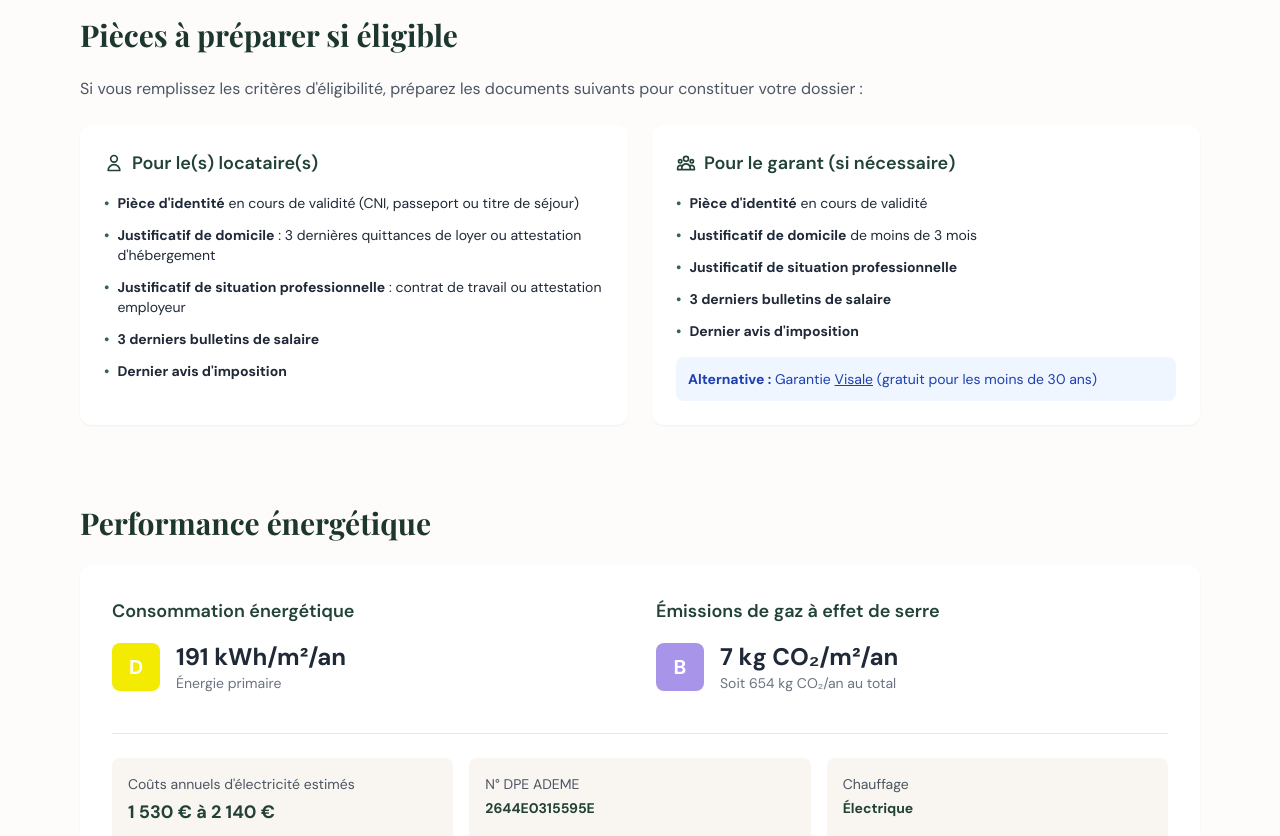
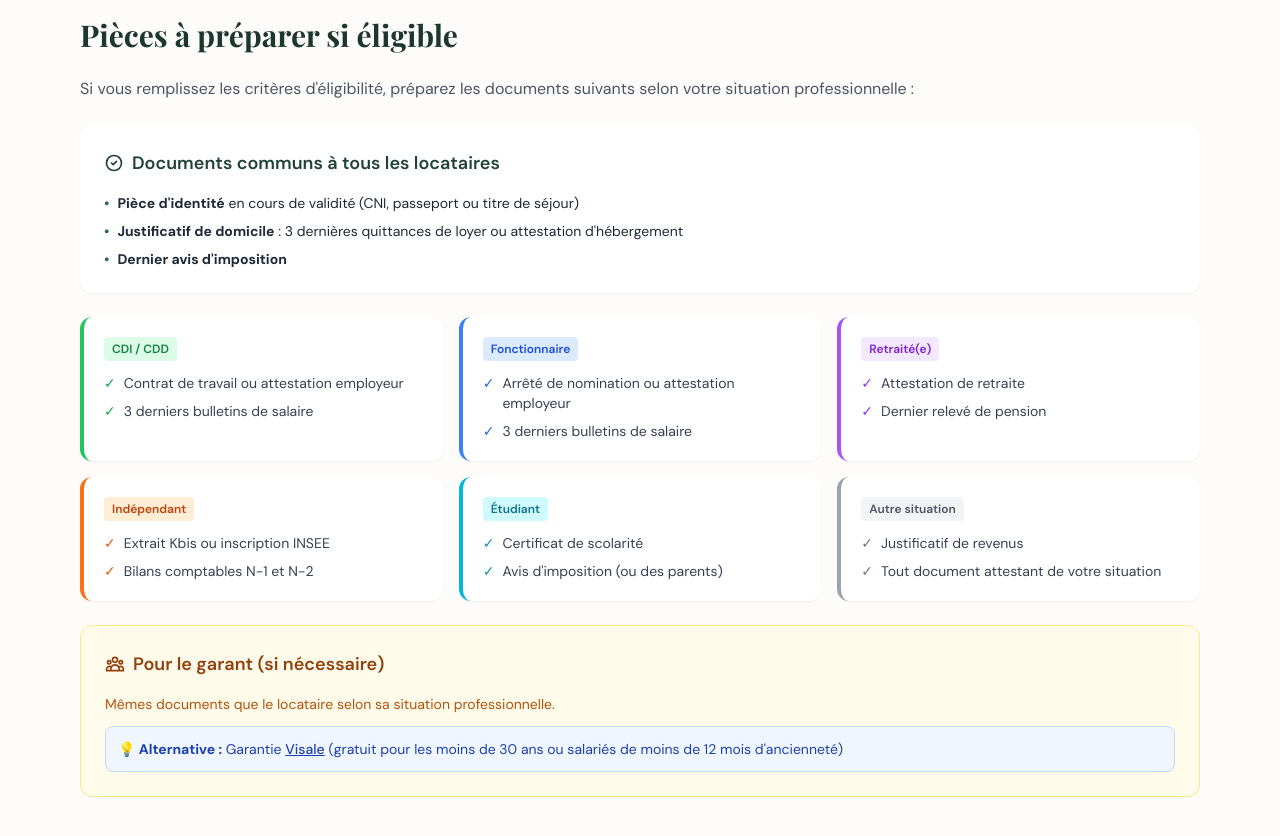
Before and after one commit to Maxime2d/location-machecoul, a Next.js app: page / in a window 1280 px wide. Shown: the part 4100-4936 px from the top of the page. Built offline with nearby package versions, Linux system fonts and the light colour scheme.

Commit message:
Update page.js

```diff
--- a/app/page.js
+++ b/app/page.js
@@ -204,6 +204,13 @@ export default function Home() {
 
   const handleStep1Submit = (e) => {
     e.preventDefault();
+
+    // Vérifier que situation1 est sélectionné
+    if (!situation1) {
+      alert('Veuillez sélectionner la situation professionnelle du Locataire 1.');
+      return;
+    }
+
     const data = new FormData(e.target);
     const formEntries = Object.fromEntries(data.entries());
     // Ajouter les situations au formData
@@ -545,36 +552,99 @@ export default function Home() {
       {/* Pièces justificatives */}
       <div className="max-w-6xl mx-auto px-4 py-10">
         <h2 className="font-serif text-3xl font-bold text-primary-900 mb-6">Pièces à préparer si éligible</h2>
-        <p className="text-gray-600 mb-6">Si vous remplissez les critères d'éligibilité, préparez les documents suivants pour constituer votre dossier :</p>
-        <div className="grid md:grid-cols-2 gap-6">
-          <div className="bg-white rounded-xl p-6 shadow-sm">
+        <p className="text-gray-600 mb-6">Si vous remplissez les critères d'éligibilité, préparez les documents suivants selon votre situation professionnelle :</p>
+
+        {/* Documents de base pour tous */}
+        <div className="bg-white rounded-xl p-6 shadow-sm mb-6">
           <h3 className="font-semibold text-lg text-primary-800 mb-4 flex items-center gap-2">
-              <svg className="w-5 h-5" fill="none" stroke="currentColor" viewBox="0 0 24 24"><path strokeLinecap="round" strokeLinejoin="round" strokeWidth="2" d="M16 7a4 4 0 11-8 0 4 4 0 018 0zM12 14a7 7 0 00-7 7h14a7 7 0 00-7-7z"/></svg>
-              Pour le(s) locataire(s)
+            <svg className="w-5 h-5" fill="none" stroke="currentColor" viewBox="0 0 24 24"><path strokeLinecap="round" strokeLinejoin="round" strokeWidth="2" d="M9 12l2 2 4-4m6 2a9 9 0 11-18 0 9 9 0 0118 0z"/></svg>
+            Documents communs à tous les locataires
           </h3>
-            <ul className="space-y-3 text-sm">
+          <ul className="space-y-2 text-sm">
             <li className="flex items-start gap-2"><span className="text-primary-600 font-bold">•</span><span><strong>Pièce d'identité</strong> en cours de validité (CNI, passeport ou titre de séjour)</span></li>
             <li className="flex items-start gap-2"><span className="text-primary-600 font-bold">•</span><span><strong>Justificatif de domicile</strong> : 3 dernières quittances de loyer ou attestation d'hébergement</span></li>
-              <li className="flex items-start gap-2"><span className="text-primary-600 font-bold">•</span><span><strong>Justificatif de situation professionnelle</strong> : contrat de travail ou attestation employeur</span></li>
-              <li className="flex items-start gap-2"><span className="text-primary-600 font-bold">•</span><span><strong>3 derniers bulletins de salaire</strong></span></li>
             <li className="flex items-start gap-2"><span className="text-primary-600 font-bold">•</span><span><strong>Dernier avis d'imposition</strong></span></li>
           </ul>
         </div>
-          <div className="bg-white rounded-xl p-6 shadow-sm">
-            <h3 className="font-semibold text-lg text-primary-800 mb-4 flex items-center gap-2">
+
+        {/* Documents selon situation */}
+        <div className="grid md:grid-cols-2 lg:grid-cols-3 gap-4 mb-6">
+          {/* CDI / CDD */}
+          <div className="bg-white rounded-xl p-5 shadow-sm border-l-4 border-green-500">
+            <h4 className="font-semibold text-green-800 mb-3 flex items-center gap-2">
+              <span className="bg-green-100 text-green-700 text-xs px-2 py-1 rounded">CDI / CDD</span>
+            </h4>
+            <ul className="space-y-2 text-sm text-gray-700">
+              <li className="flex items-start gap-2"><span className="text-green-600">✓</span>Contrat de travail ou attestation employeur</li>
+              <li className="flex items-start gap-2"><span className="text-green-600">✓</span>3 derniers bulletins de salaire</li>
+            </ul>
+          </div>
+
+          {/* Fonctionnaire */}
+          <div className="bg-white rounded-xl p-5 shadow-sm border-l-4 border-blue-500">
+            <h4 className="font-semibold text-blue-800 mb-3 flex items-center gap-2">
+              <span className="bg-blue-100 text-blue-700 text-xs px-2 py-1 rounded">Fonctionnaire</span>
+            </h4>
+            <ul className="space-y-2 text-sm text-gray-700">
+              <li className="flex items-start gap-2"><span className="text-blue-600">✓</span>Arrêté de nomination ou attestation employeur</li>
+              <li className="flex items-start gap-2"><span className="text-blue-600">✓</span>3 derniers bulletins de salaire</li>
+            </ul>
+          </div>
+
+          {/* Retraité */}
+          <div className="bg-white rounded-xl p-5 shadow-sm border-l-4 border-purple-500">
+            <h4 className="font-semibold text-purple-800 mb-3 flex items-center gap-2">
+              <span className="bg-purple-100 text-purple-700 text-xs px-2 py-1 rounded">Retraité(e)</span>
+            </h4>
+            <ul className="space-y-2 text-sm text-gray-700">
+              <li className="flex items-start gap-2"><span className="text-purple-600">✓</span>Attestation de retraite</li>
+              <li className="flex items-start gap-2"><span className="text-purple-600">✓</span>Dernier relevé de pension</li>
+            </ul>
+          </div>
+
+          {/* Indépendant */}
+          <div className="bg-white rounded-xl p-5 shadow-sm border-l-4 border-orange-500">
+            <h4 className="font-semibold text-orange-800 mb-3 flex items-center gap-2">
+              <span className="bg-orange-100 text-orange-700 text-xs px-2 py-1 rounded">Indépendant</span>
+            </h4>
+            <ul className="space-y-2 text-sm text-gray-700">
+              <li className="flex items-start gap-2"><span className="text-orange-600">✓</span>Extrait Kbis ou inscription INSEE</li>
+              <li className="flex items-start gap-2"><span className="text-orange-600">✓</span>Bilans comptables N-1 et N-2</li>
+            </ul>
+          </div>
+
+          {/* Étudiant */}
+          <div className="bg-white rounded-xl p-5 shadow-sm border-l-4 border-cyan-500">
+            <h4 className="font-semibold text-cyan-800 mb-3 flex items-center gap-2">
+              <span className="bg-cyan-100 text-cyan-700 text-xs px-2 py-1 rounded">Étudiant</span>
+            </h4>
+            <ul className="space-y-2 text-sm text-gray-700">
+              <li className="flex items-start gap-2"><span className="text-cyan-600">✓</span>Certificat de scolarité</li>
+              <li className="flex items-start gap-2"><span className="text-cyan-600">✓</span>Avis d'imposition (ou des parents)</li>
+            </ul>
+          </div>
+
+          {/* Autre */}
+          <div className="bg-white rounded-xl p-5 shadow-sm border-l-4 border-gray-400">
+            <h4 className="font-semibold text-gray-700 mb-3 flex items-center gap-2">
+              <span className="bg-gray-100 text-gray-600 text-xs px-2 py-1 rounded">Autre situation</span>
+            </h4>
+            <ul className="space-y-2 text-sm text-gray-700">
+              <li className="flex items-start gap-2"><span className="text-gray-500">✓</span>Justificatif de revenus</li>
+              <li className="flex items-start gap-2"><span className="text-gray-500">✓</span>Tout document attestant de votre situation</li>
+            </ul>
+          </div>
+        </div>
+
+        {/* Garant */}
+        <div className="bg-amber-50 border border-amber-200 rounded-xl p-6">
+          <h3 className="font-semibold text-lg text-amber-800 mb-4 flex items-center gap-2">
             <svg className="w-5 h-5" fill="none" stroke="currentColor" viewBox="0 0 24 24"><path strokeLinecap="round" strokeLinejoin="round" strokeWidth="2" d="M17 20h5v-2a3 3 0 00-5.356-1.857M17 20H7m10 0v-2c0-.656-.126-1.283-.356-1.857M7 20H2v-2a3 3 0 015.356-1.857M7 20v-2c0-.656.126-1.283.356-1.857m0 0a5.002 5.002 0 019.288 0M15 7a3 3 0 11-6 0 3 3 0 016 0zm6 3a2 2 0 11-4 0 2 2 0 014 0zM7 10a2 2 0 11-4 0 2 2 0 014 0z"/></svg>
             Pour le garant (si nécessaire)
           </h3>
-            <ul className="space-y-3 text-sm">
-              <li className="flex items-start gap-2"><span className="text-primary-600 font-bold">•</span><span><strong>Pièce d'identité</strong> en cours de validité</span></li>
-              <li className="flex items-start gap-2"><span className="text-primary-600 font-bold">•</span><span><strong>Justificatif de domicile</strong> de moins de 3 mois</span></li>
-              <li className="flex items-start gap-2"><span className="text-primary-600 font-bold">•</span><span><strong>Justificatif de situation professionnelle</strong></span></li>
-              <li className="flex items-start gap-2"><span className="text-primary-600 font-bold">•</span><span><strong>3 derniers bulletins de salaire</strong></span></li>
-              <li className="flex items-start gap-2"><span className="text-primary-600 font-bold">•</span><span><strong>Dernier avis d'imposition</strong></span></li>
-            </ul>
-            <div className="mt-4 p-3 bg-blue-50 rounded-lg">
-              <p className="text-sm text-blue-800"><strong>Alternative :</strong> Garantie <a href="https://www.visale.fr" target="_blank" rel="noopener noreferrer" className="underline">Visale</a> (gratuit pour les moins de 30 ans)</p>
-            </div>
+          <p className="text-sm text-amber-700 mb-3">Mêmes documents que le locataire selon sa situation professionnelle.</p>
+          <div className="p-3 bg-blue-50 rounded-lg border border-blue-200">
+            <p className="text-sm text-blue-800"><strong>💡 Alternative :</strong> Garantie <a href="https://www.visale.fr" target="_blank" rel="noopener noreferrer" className="underline font-medium">Visale</a> (gratuit pour les moins de 30 ans ou salariés de moins de 12 mois d'ancienneté)</p>
           </div>
         </div>
       </div>
```
Lines whose indentation alone changed are shown as unchanged.
